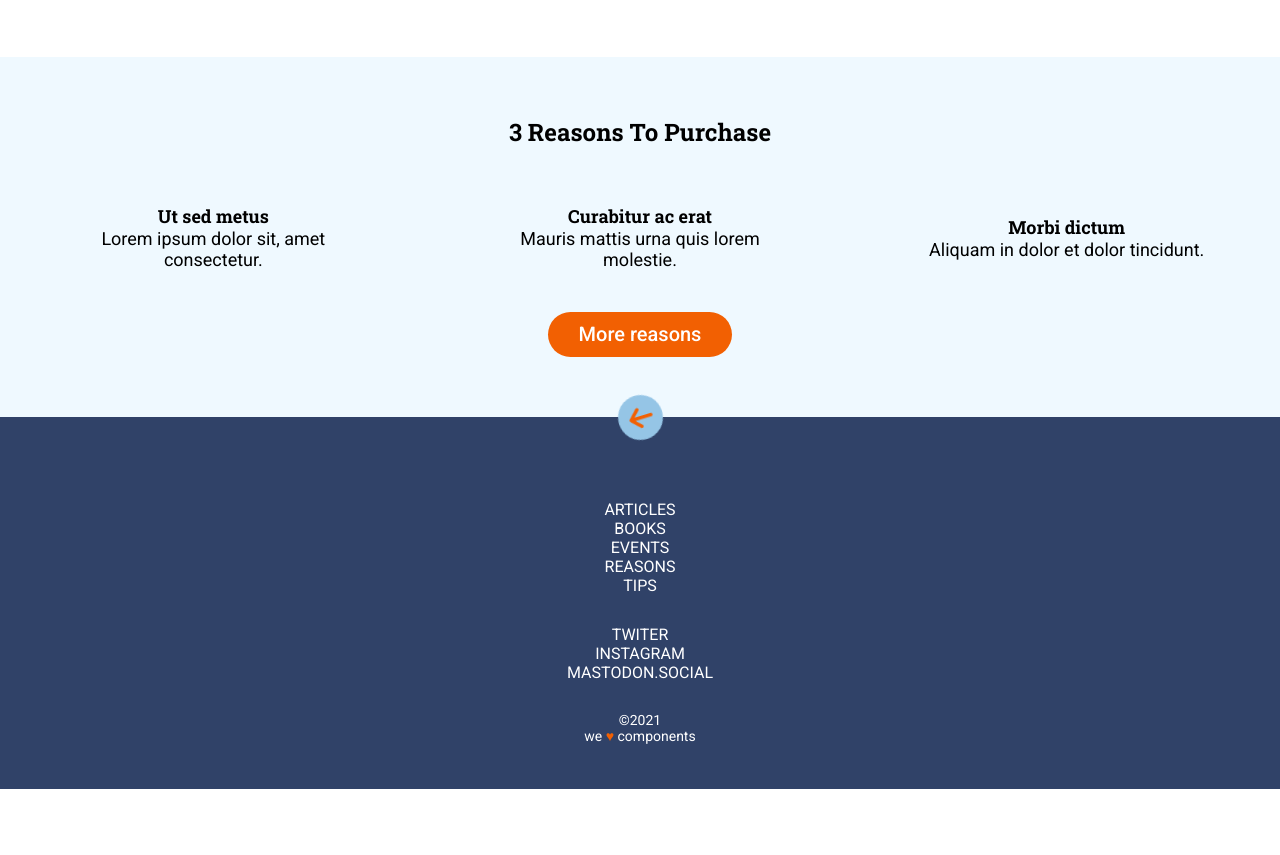
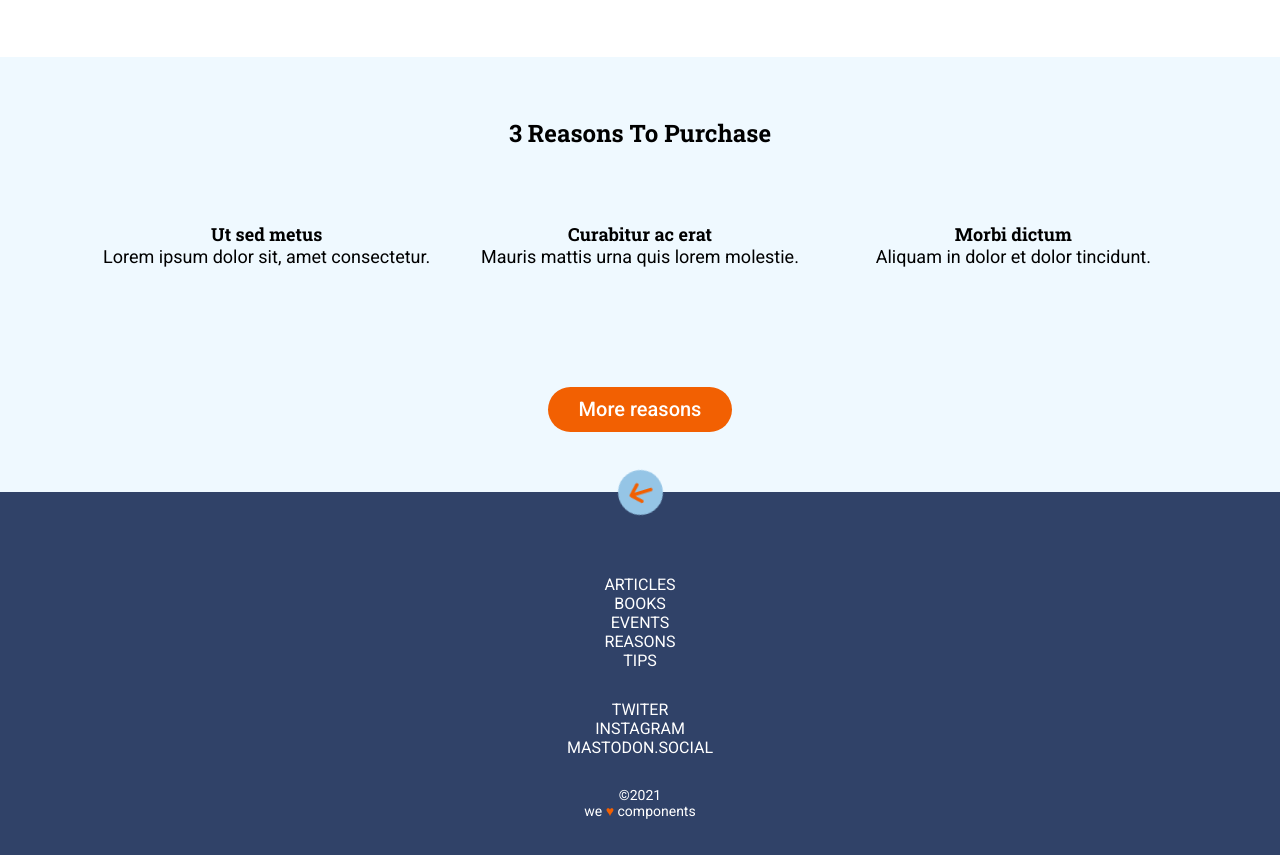
Before and after one commit to Adalab/modulo-1-evaluacion-final-JuditAldeguer, a website: page docs/index.html in a window 1280 px wide. Shown: the part 1045-1900 px from the top of the page. Before the commit the page ends 1834 px from the top, so only its background shows below. Drawn offline with nearby package versions, Linux system fonts and the light colour scheme; files that its build step writes are made by us from their sources.

Commit message:
margins updated reasons responsive

```diff
--- a/src/scss/layout/_page.scss
+++ b/src/scss/layout/_page.scss
@@ -60,13 +60,16 @@
   width: 100%;
   height: 100%;
   display: grid;
-  align-items: center;
   justify-items: center;
   grid-template-columns: repeat(3, 1fr);
   grid-template-rows: repeat(5, 1fr);
   @media (min-width: 768px) {
     grid-template-rows: repeat(3, 1fr);
     grid-template-columns: repeat(3, 1fr);
+    padding: 30px 40px 60px 40px;
+  }
+  @media (min-width: 1200px) {
+    padding: 60px 80px 60px 80px;
   }
   &--title {
     font-family: $RobotoSlab;
@@ -79,11 +82,15 @@
     @media (min-width: 768px) {
       grid-column: 1/4;
       grid-row: 1/2;
+      margin-top: 0px;
     }
   }
 
   &--reasons {
     margin: 0px 68px 0px 68px;
+    @media (min-width: 768px) {
+      margin: 0px 0px 0px 0px;
+    }
     &__title {
       font-family: $RobotoSlab;
       font-weight: bold;
@@ -137,6 +144,8 @@
     @media (min-width: 768px) {
       grid-row: 3/4;
       grid-column: 1/4;
+      margin-top: 60px;
+      margin-bottom: 0px;
     }
     transition: transform 0.5s ease-in-out, color 1s ease-in-out;
     &:hover {
```
Also changed, not shown: public/assets/css/main.css, 1 other file.
